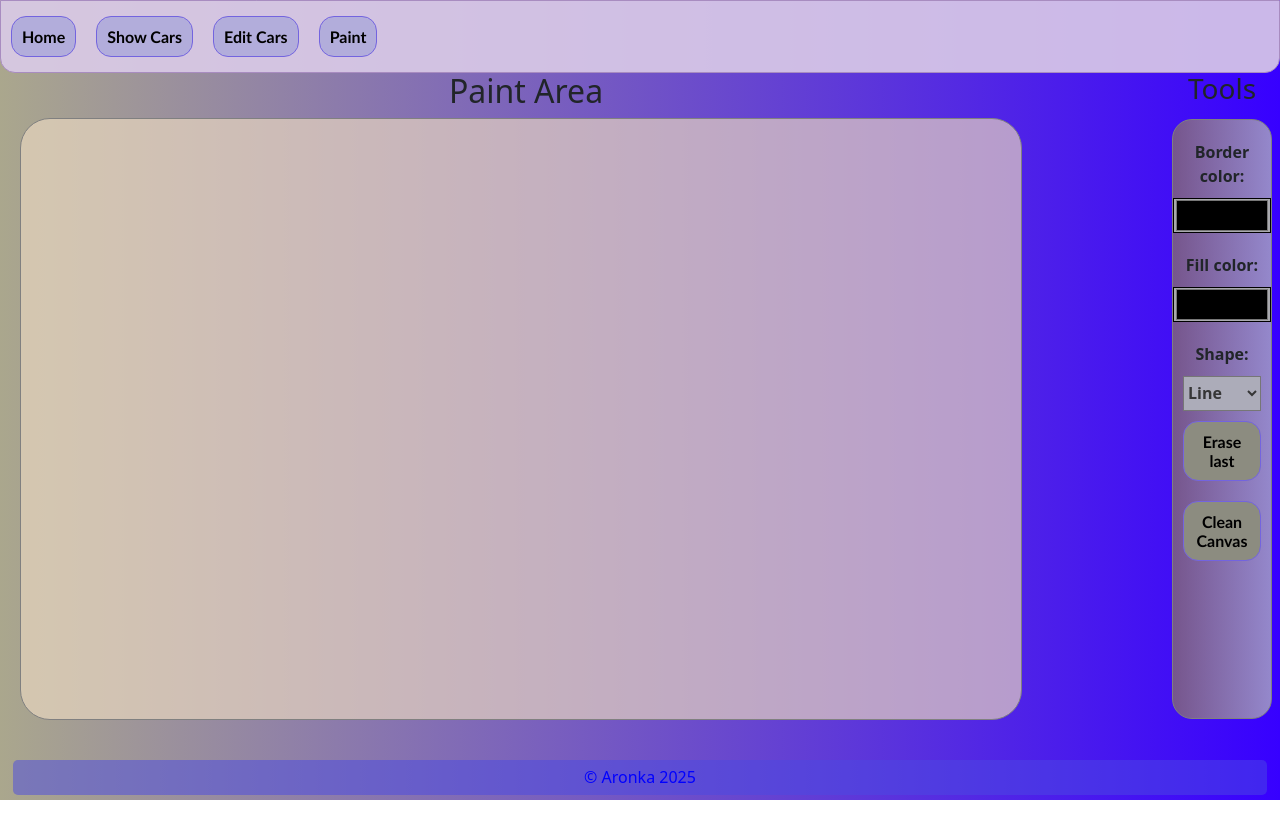
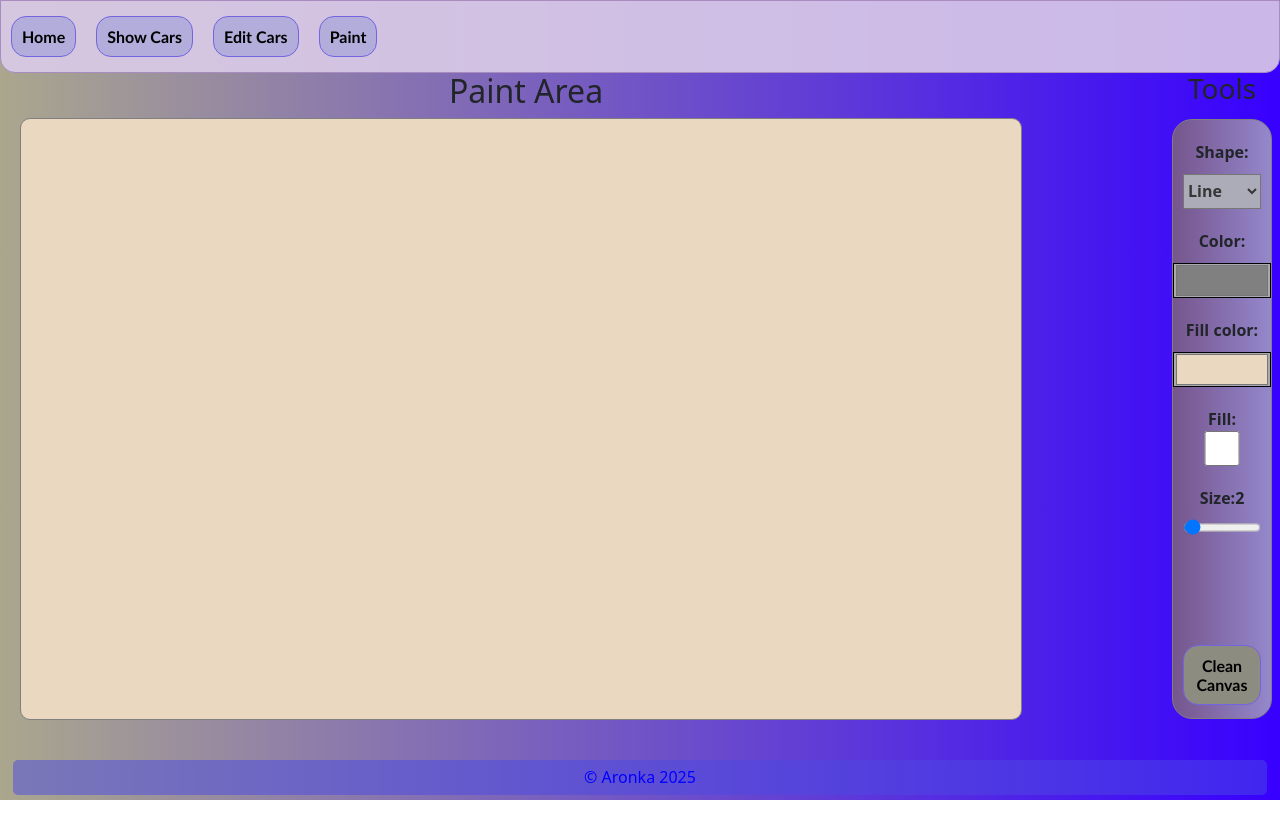
Before and after one commit to Aron1975/react-project, a React (Vite) app: page /#/paint in a window 1280 px wide. Built offline with nearby package versions, Linux system fonts and the light colour scheme; the HTML template or start-up script is replaced by a standard one.

Commit message:
Added scrollbar

```diff
--- a/src/components/PaintCanvas.css
+++ b/src/components/PaintCanvas.css
@@ -46,6 +46,7 @@
 
 .tools button{
     background-color: rgb(140, 140, 128);
+    margin-top: 90px;
 }
 
 .paint-container{
@@ -77,9 +78,9 @@
    /* width: 800px;
     height: 500px;
     background-image: linear-gradient(to right, rgba(235, 234, 223, 0.497) , rgba(13, 0, 255, 0.747));*/
-    background-color: rgba(235, 216, 193, 0.671);
+    background-color: rgb(235, 216, 193);
     border: solid 1px grey;
     margin-right: 150px;
     margin-left: 20px;
-    border-radius: 30px;
+    border-radius: 10px;
 }
--- a/src/components/PaintCanvas.tsx
+++ b/src/components/PaintCanvas.tsx
@@ -1,5 +1,3 @@
-import { Tools } from "./Tools";
-import MovingDot from "./MovingDot"
 import "./PaintCanvas.css"
 import { MouseEventHandler, useState, useRef, useEffect } from "react";
 
@@ -10,21 +8,16 @@ type Point = {
 
 export function PaintCanvas(){
 
-    /*const [dataFromChild, setDataFromChild] = useState('');
-
-    const handleDataFromChild = (childData: string) => {
-        setDataFromChild(childData);
-        console.log(childData);
-    };*/
     const [selectedShape, setSelectedShape] = useState('Line');
-    const [filled, setFilled] = useState(false);
-    const [selectedStrokeColor, setSelectedStrokeColor] = useState('grey'); //#22828
-    const [selectedFillColor, setSelectedFillColor] = useState();
+    const [selectedStrokeColor, setSelectedStrokeColor] = useState('#808080');
+    const [selectedFillColor, setSelectedFillColor] = useState('#ebd8c1');
+    const [fillChecked, setFillChecked] = useState(false);
+    const [strokeWidth, setStrokeWidth] = useState(2);
 
     const coordCalibr = {x:19,y:116};
-    const elementRef = useRef(null);
+    //const elementRef = useRef(null);
+    const elementRef = useRef<HTMLCanvasElement | null>(null);
     const [points, setPoints] = useState<Point[]>([]);
-    const [beginDrawPoint, setBeginDrawPoint] = useState(false);
     const [startPoint, setStartPoint] = useState<Point>({x:0,y:0});
     const [endPoint, setEndPoint] = useState<Point>({x:0,y:0});
 
@@ -34,17 +27,16 @@ export function PaintCanvas(){
         { value: 'Square', label: 'Square' }
       ]
 
-    const startDraw: React.MouseEventHandler<HTMLCanvasElement> = (event) => {
+    const startDraw: MouseEventHandler<HTMLCanvasElement> = (event) => {
         const {clientX, clientY} = event;
         setPoints([...points, {x:clientX, y:clientY}]);
         console.log("Mouse down...", clientX, " ", clientY);
         setStartPoint({x:clientX-coordCalibr.x, y:clientY-coordCalibr.y});
-        console.log("Shape: " + selectedShape);
     }
 
-    const endDraw: React.MouseEventHandler<HTMLCanvasElement> = (event) => {
+    const endDraw: MouseEventHandler<HTMLCanvasElement> = (event) => {
         const {clientX, clientY} = event;
-        console.log("Mouse up...", clientX, " ", clientY);
+        console.log("Mouse up...", clientX, " ", clientY, " checked: " + fillChecked);
         setEndPoint({x:clientX-coordCalibr.x, y:clientY-coordCalibr.y});
 
     };
@@ -52,17 +44,25 @@ export function PaintCanvas(){
     const cleanCanvas = () => {
 
         const canvas = elementRef.current;
+        if (!canvas) return; // Exit early if null
         const ctx = canvas.getContext('2d');
+        if (!ctx) return; // Exit early if null
         ctx.clearRect(0, 0, canvas.width, canvas.height);
     }
 
+    const handleCheckboxChange = () => {
+
+        setFillChecked(!fillChecked);
+    }
 
     useEffect(() => {
 
         const canvas = elementRef.current;
+        if (!canvas) return;
         const rect = canvas.getBoundingClientRect();
         console.log(rect.top + " " + rect.left);
         const ctx = canvas.getContext("2d");
+        if (!ctx) return;
         ctx.beginPath();
 
         if(selectedShape === "Line"){
@@ -82,47 +82,19 @@ export function PaintCanvas(){
             ctx.rect(startPoint.x, startPoint.y, Math.abs(startPoint.x-endPoint.x), Math.abs(startPoint.y-endPoint.y));
         }
 
-        ctx.lineWidth = 6;
+        ctx.lineWidth = strokeWidth;
         ctx.strokeStyle = selectedStrokeColor;
-        if(filled){
+        if(fillChecked){
+            ctx.fillStyle=selectedFillColor;
             ctx.fill();
         }
         ctx.stroke();
 
-        return () => {
-            canvas.current = null;
-        }
-
     },[endPoint])
-
-    const Draw = (e: MouseEventHandler) => {
-
-
-    }
-
-    const drawLine = () => {
-
-    }
 
     return(
         <div className="paint-container">
-           {/*} <div>
-                <h2>Paint Area</h2>
-                <div className="main-canvas" id="canv" onMouseDown={startDraw}>
-                    <MovingDot />
-                    </div>
-                    {points.map((point,index) => (
-                        <div key={index} className="point" style={{
-                        left: point.x-10,
-                        top: point.y-15,
-                        }}
-                        >
-                        .
-                        </div>
 
-                    ))}
-
-            </div>*/}
             <div>
                 <h2>Paint Area</h2>
                 <canvas ref={elementRef} className="my-canvas" id="myCanvas" width="1000" height="600" onMouseDown={startDraw} onMouseUp={endDraw}></canvas>
@@ -131,23 +103,26 @@ export function PaintCanvas(){
 
             <div>
                 <h3>Tools</h3>
-                {/*<Tools handleDataFromChild={handleDataFromChild}/>*/}
                 <div className="tools" >
-                    <p>Border color:</p>
-                    <input type="color" />
-                    <p>Fill color:</p>
-                    <input type="color" />
                     <label>
                         <p>Shape:</p>
                         <select name="selectedShape" value={selectedShape} onChange={(e) => setSelectedShape(e.target.value)} >
                             {options.map((o, index) => (
                                 <option key={index} value={o.value}>{o.label}</option>
-                            )
-
-                            )}
+                            ))}
                         </select>
                     </label>
-                    <button>Erase last</button>
+                    <p>Color:</p>
+                    <input type="color" value={selectedStrokeColor} onChange={(e) => setSelectedStrokeColor(e.target.value)}/>
+                    <p>Fill color:</p>
+                    <input type="color" value={selectedFillColor} placeholder="{selectedFillColor}" onChange={(e) => setSelectedFillColor(e.target.value)}/>
+                    <p id="p-fill">Fill:
+                    <input type="checkbox" name="fill" defaultChecked={false} onChange={(e) => handleCheckboxChange(e)}/>
+                    </p>
+                    <p>Size:{strokeWidth}
+                    <input type="range" min={1} max={30} value={strokeWidth} onChange={(e) => {setStrokeWidth(parseInt(e.target.value))}}/>
+
+                    </p>
                     <button onClick={cleanCanvas}>Clean Canvas</button>
                 </div>
             </div>
```
